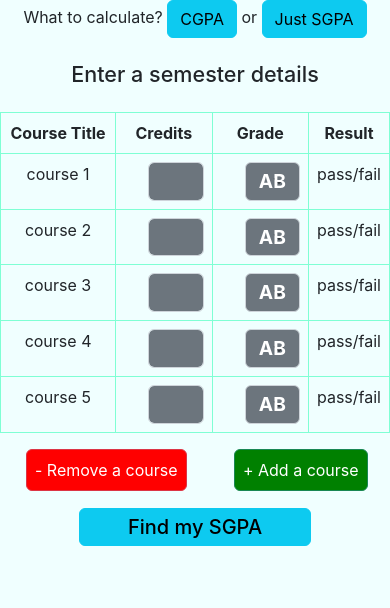
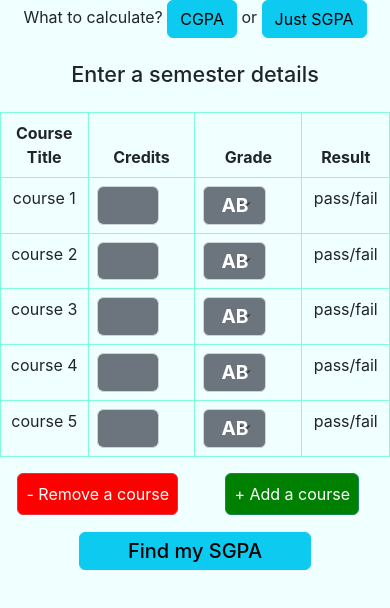
Before and after one commit to rba1aji/cgpa-calculator-webapp, a React (Create React App) app in the folder client/: page / in a window 390 px wide. Both pictures are taken after a click on the button "Just SGPA". Shown: the top 608 px of the page. Built offline with nearby package versions, Linux system fonts and the light colour scheme.

Commit message:
make responsive

```diff
--- a/client/src/components/SGPA.js
+++ b/client/src/components/SGPA.js
@@ -87,10 +87,10 @@ export default function SGPA() {
                     <tbody>
                         {noOfCourses.map((item, index) => {
                             return <tr key={index}>
-                                <td style={{ width: '30%' }} className='my-auto py-auto'>course {index + 1}</td>
-                                <td style={{ width: '25%' }}>
+                                <td style={{ width: '22.5%' }} className='my-auto py-auto'>course {index + 1}</td>
+                                <td style={{ width: '27.5%' }}>
                                     <Form.Control required
-                                        className='text-center mx-4 bg-secondary p-1'
+                                        className={`text-center ${window.innerWidth > 600 ? 'mx-4' : ''} bg-secondary p-1`}
                                         style={{ width: '70%', color: 'white', fontSize: '120%', fontWeight: 'bolder' }}
                                         type="number" min='0'
                                         onChange={
@@ -101,11 +101,11 @@ export default function SGPA() {
                                     >
                                     </Form.Control>
                                 </td>
-                                <td style={{ width: '25%' }}>
+                                <td style={{ width: '27.5%' }}>
                                     <Form.Select
                                         required
                                         style={{ width: '70%', color: 'white', fontSize: '120%', fontWeight: 'bolder' }}
-                                        className='text-center mx-4 bg-secondary p-1'
+                                        className={`text-center ${window.innerWidth > 600 ? 'mx-4' : ''} bg-secondary p-1`}
                                         onChange={
                                             (e) => {
                                                 // console.log(e.target.value);
@@ -129,7 +129,7 @@ export default function SGPA() {
                                             })
                                         }
                                     </Form.Select></td>
-                                <td style={{ width: '30%' }}>{passOrFail(selectedGrade[index])}</td>
+                                <td style={{ width: '22.5%' }}>{passOrFail(selectedGrade[index])}</td>
                             </tr>
                         }, [selectedGrade])
                         }
@@ -162,12 +162,12 @@ export default function SGPA() {
                 <Button type="submit" variant='info' className='px-5'><h5 className='mb-0'>Find my SGPA</h5></Button>
             </Form>
             <div className='' style={{ marginTop: '35vh', marginBottom: '40vh' }}>
-                {sgpa != null ? <><span className='h4'>Your SGPA is </span><span className='h3' style={{color:'green'}}>{sgpa}</span>
+                {sgpa != null ? <><span className='h4'>Your SGPA is </span><span className='h3' style={{ color: 'green' }}>{sgpa}</span>
                 </> : <></>
                 }
-                <br/>
+                <br />
             </div>
-            <div ref={myRef} id='myRef'><br/></div>
+            <div ref={myRef} id='myRef'><br /></div>
         </>
     );
 }
```
